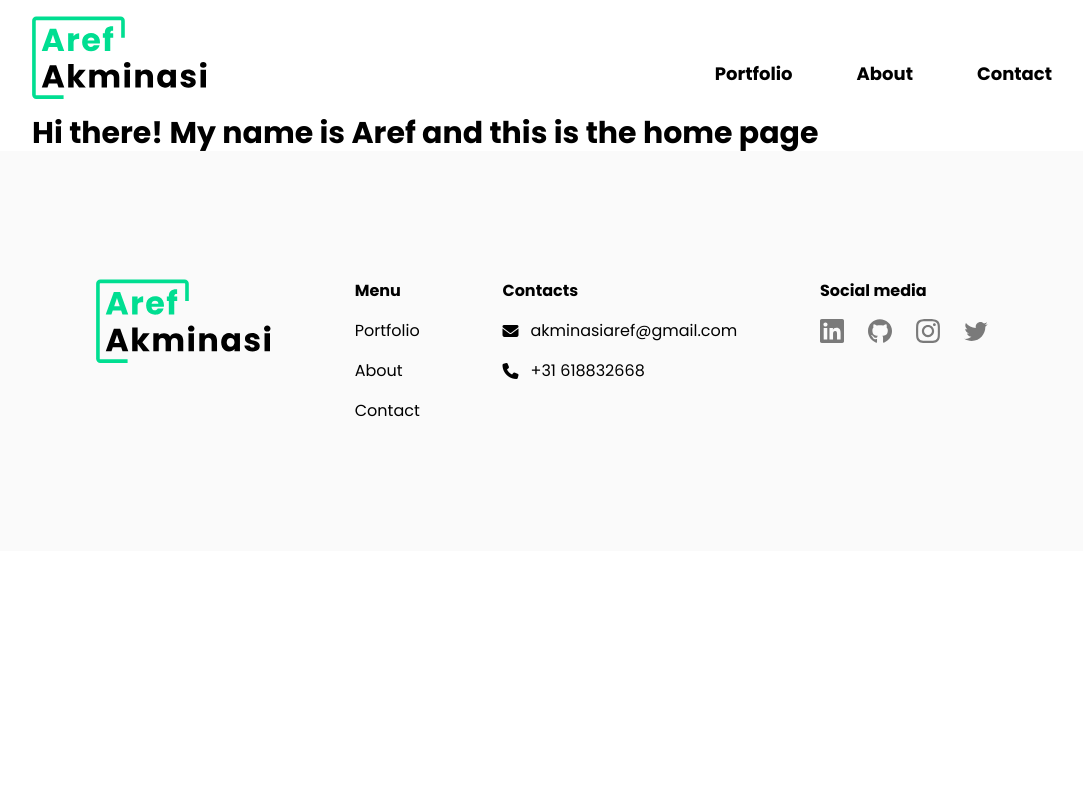
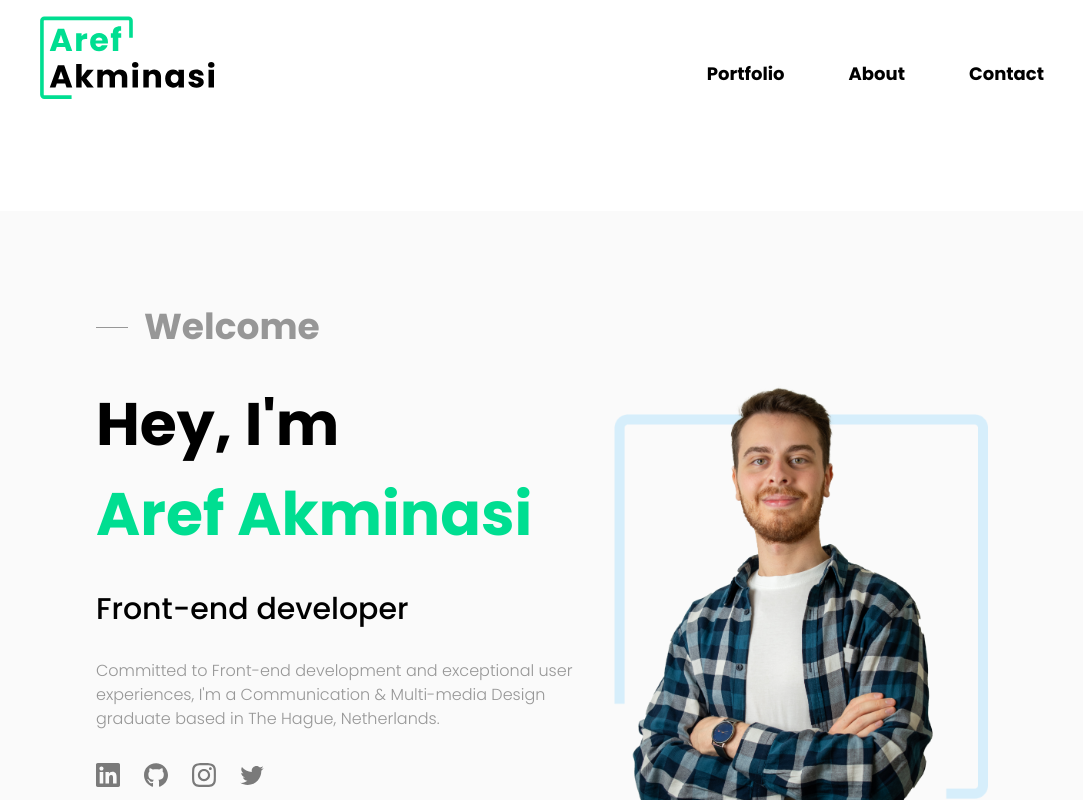
Before and after one commit to Aref-Akminasi/portfolio-website, a React (Vite) app: page / in a window 1280 px wide. Shown: the top 800 px of the page, without its empty margins (98-1181 px from the left). Built offline with nearby package versions, Linux system fonts and the light colour scheme.

Commit message:
added welcome component

```diff
--- a/src/components/Footer.jsx
+++ b/src/components/Footer.jsx
@@ -7,7 +7,7 @@ import SocialMedia from './SocialMedia';
 
 const Footer = () => {
   return (
-    <footer className="bg-lightGray flex items-center py-32">
+    <footer className="bg-lightGray flex items-center py-32 mt-40">
       <Container className="flex flex-col lg:flex-row space-y-16 lg:justify-between lg:space-y-0 px-16">
         <Logo />
         {/* Nav Menu */}
--- a/src/components/Nav.jsx
+++ b/src/components/Nav.jsx
@@ -5,8 +5,8 @@ import Logo from './Logo';
 
 const Nav = () => {
   return (
-    <nav>
-      <Container className="py-4 flex flex-col md:flex-row justify-between items-center space-y-8">
+    <nav className="mb-24 sticky top-0 bg-white z-50">
+      <Container className="py-4 px-2 flex flex-col md:flex-row justify-between items-center space-y-8">
         <Logo />
 
         <ul className="space-x-12 md:space-x-16">
--- /dev/null
+++ b/src/components/section-title/Line.jsx
@@ -0,0 +1,15 @@
+const Line = () => {
+  return (
+    <svg
+      width="32"
+      height="1"
+      viewBox="0 0 32 1"
+      fill="none"
+      xmlns="http://www.w3.org/2000/svg"
+    >
+      <line y1="0.502441" x2="32" y2="0.502441" stroke="#979797" />
+    </svg>
+  );
+};
+
+export default Line;
--- /dev/null
+++ b/src/components/section-title/SectionTitle.jsx
@@ -0,0 +1,14 @@
+import Line from './Line';
+
+const SectionTitle = (props) => {
+  return (
+    <div className="flex items-center space-x-4">
+      <Line />
+      <h2 className="text-gray font-bold text-2xl md:text-4xl">
+        {props.title}
+      </h2>
+    </div>
+  );
+};
+
+export default SectionTitle;
--- /dev/null
+++ b/src/components/welcome/Welcome.jsx
@@ -0,0 +1,34 @@
+import aref from '../../assets/aref.png';
+import Container from '../Container';
+import SocialMedia from '../SocialMedia';
+import SectionTitle from '../section-title/SectionTitle';
+
+const Welcome = () => {
+  return (
+    <section className="bg-lightGray">
+      <Container className="flex flex-col lg:flex-row justify-between px-16 pt-16 lg:pt-0 items-center space-y-32 md:space-y-0">
+        <div className="flex flex-col space-y-8 max-w-lg">
+          <SectionTitle title={'Welcome'} />
+          <h2 className="leading-normal md:leading-normal font-bold text-green text-5xl md:text-6xl ">
+            <span className="text-black">Hey, I'm </span> <br />
+            Aref Akminasi
+          </h2>
+          <h3 className="text-2xl md:text-3xl font-medium">
+            Front-end developer
+          </h3>
+          <h4 className="text-base font-light text-gray">
+            Committed to Front-end development and exceptional user experiences,
+            I'm a Communication & Multi-media Design graduate based in The
+            Hague, Netherlands.
+          </h4>
+          <SocialMedia />
+        </div>
+        <div className="h-fit md:h-165 flex items-end">
+          <img src={aref} alt="aref" className="w-full md:max-w-md" />
+        </div>
+      </Container>
+    </section>
+  );
+};
+
+export default Welcome;
--- a/src/pages/Home.jsx
+++ b/src/pages/Home.jsx
@@ -1,11 +1,8 @@
+import Container from '../components/Container';
+import Welcome from '../components/welcome/Welcome';
+
 const Home = () => {
-  return (
-    <section className="container mx-auto">
-      <h1 className="text-xl font-bold md:text-3xl">
-        Hi there! My name is Aref and this is the home page
-      </h1>
-    </section>
-  );
+  return <Welcome />;
 };
 
 export default Home;
--- a/tailwind.config.js
+++ b/tailwind.config.js
@@ -22,6 +22,9 @@ export default {
       fontFamily: {
         sans: ['Poppins', 'sans-serif'],
       },
+      height: {
+        165: '42rem',
+      },
     },
   },
   plugins: [],
```
Also changed, not shown: firebase.json, src/assets/aref.png (added), src/assets/line.svg (added).
